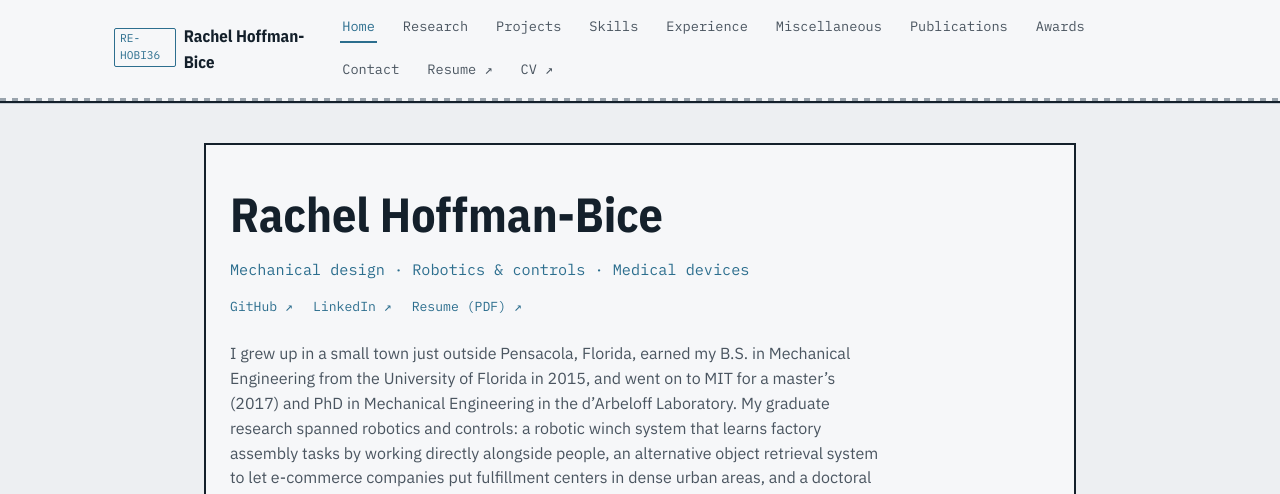
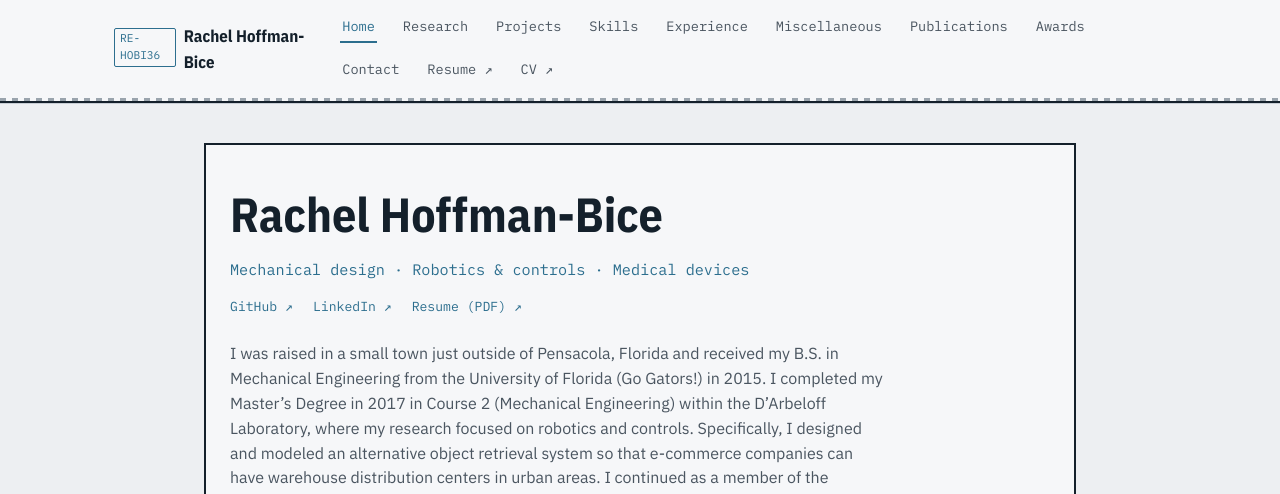
Before and after one commit to hobi362/hobi362.github.io, a Jekyll site: the page built from index.md, in a window 1280 px wide and 1400 px high. Shown: the top 494 px of the window. Built offline with Jekyll 4.4.1, drawn with Linux system fonts in a browser that asks for light colours; some of the changed text lies outside the part shown.

Commit message:
Home: rewrite the bio in Rachel's own words
Replaces the summary paragraph with her text: Pensacola and UF (Go
Gators!), the 2017 master's in Course 2 in the D'Arbeloff Laboratory and
the object retrieval system, then the 2021 PhD on a custom robotic gantry
crane and precision insertion of cable-suspended pegs. Keeps the
medical-device closing paragraph. Drops the hobbies sentences and an
incomplete sentence about mechanical design and controls, both at her
direction.

Co-Authored-By: Claude Opus 5 <noreply@anthropic.com>

```diff
--- a/index.md
+++ b/index.md
@@ -1,21 +1,21 @@
 ---
 layout: home
 ---
-I grew up in a small town just outside Pensacola, Florida, earned my B.S. in Mechanical
-Engineering from the University of Florida in 2015, and went on to MIT for a master's
-(2017) and PhD in Mechanical Engineering in the d'Arbeloff Laboratory. My graduate
-research spanned robotics and controls: a robotic winch system that learns factory
-assembly tasks by working directly alongside people, an alternative object retrieval
-system to let e-commerce companies put fulfillment centers in dense urban areas, and
-a doctoral thesis on precision insertion of extremely heavy cable-suspended pegs.
+I was raised in a small town just outside of Pensacola, Florida and received my B.S. in
+Mechanical Engineering from the University of Florida (Go Gators!) in 2015. I completed my
+Master’s Degree in 2017 in Course 2 (Mechanical Engineering) within the D’Arbeloff
+Laboratory, where my research focused on robotics and controls. Specifically, I designed and
+modeled an alternative object retrieval system so that e-commerce companies can have
+warehouse distribution centers in urban areas. I continued as a member of the D’Arbeloff
+Laboratory, obtaining my PhD in 2021 with a focus on Machine Design and Robotics. My PhD
+research focused on the design of a custom robotic gantry crane and the use the precision
+insertion of extremely heavy cable-suspended pegs.
 
 <div class="hero__photos">
   <img src="/assets/images/home/professional-portrait.jpg" alt="Professional portrait: me in a black blazer and turquoise shirt, arms crossed and smiling, against a blue studio backdrop" width="800" height="1200">
   <img src="/assets/images/home/mte-prototype-portrait.jpg" alt="Standing beside the Multi-Track Elevator prototype in the d'Arbeloff Laboratory — a wall-mounted triangular grid of white rails with rack teeth, carriages and control electronics mounted across it" width="1600" height="1067">
 </div>
 
-Mechanical design and controls are the through-line in my work, and mentorship at MIT
-turned that into a lasting focus on medical device design and innovation — particularly
-women's health and surgical robotics. Outside of engineering I play trombone, ukulele,
-and percussion, and spend my time on softball, cycling, baking, and hiking. I will take
-any excuse to get up to the mountains in New Hampshire.
+Mechanical design and controls are the through-line in my work, and mentorship at MIT turned
+that into a lasting focus on medical device design and innovation — particularly women’s
+health and surgical robotics.
```
